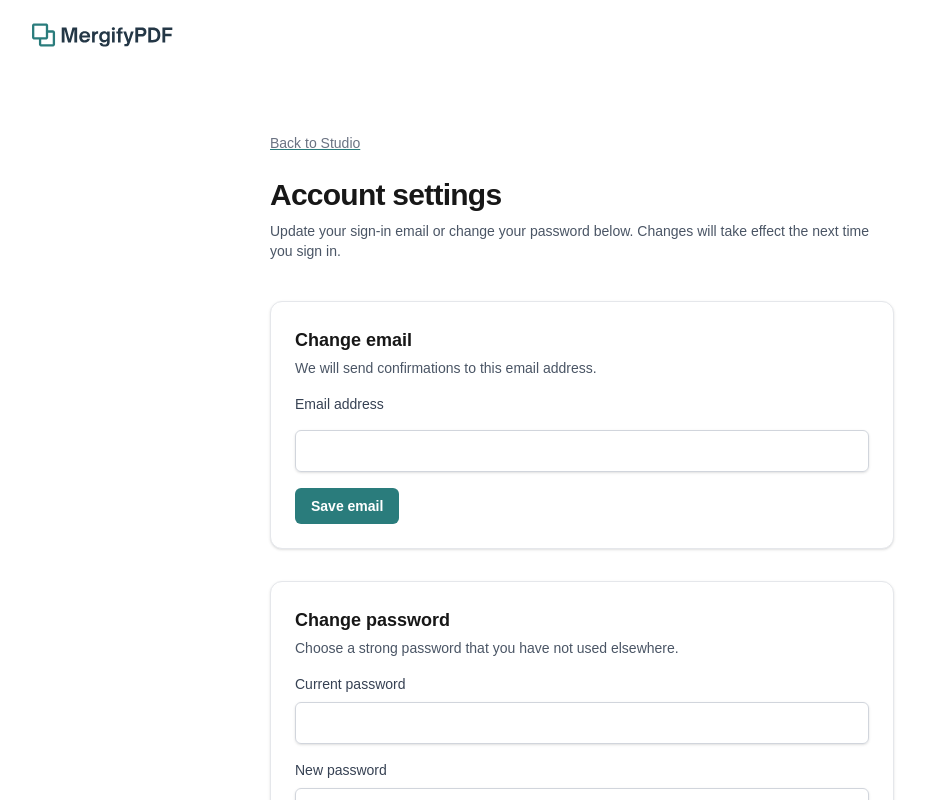
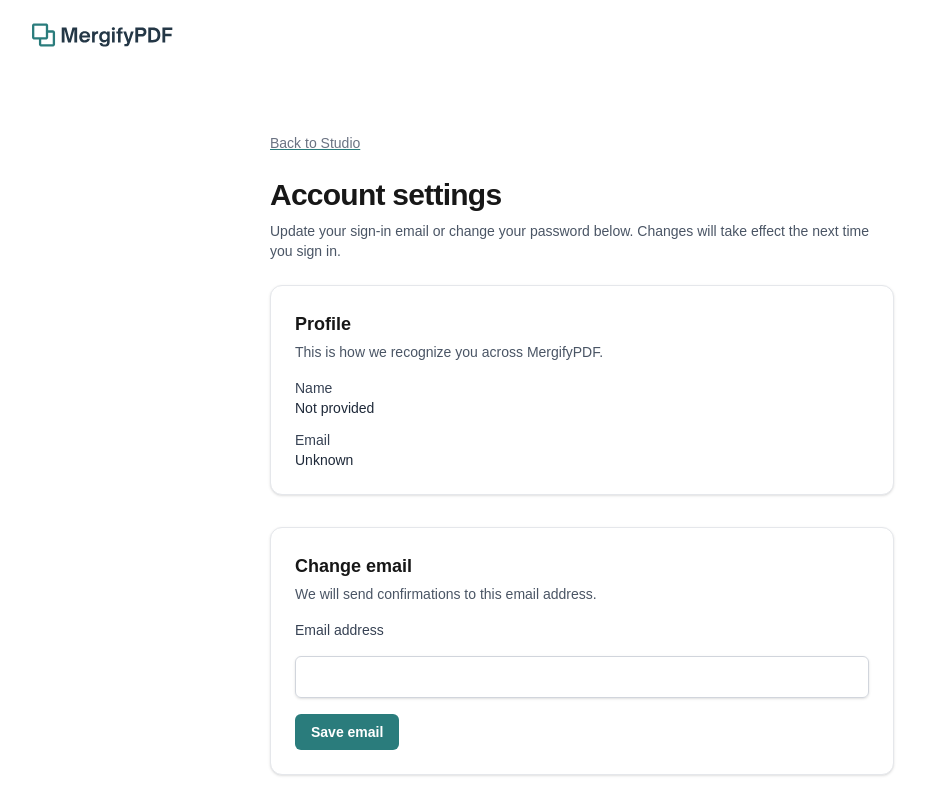
Before and after one commit to Mergify2020/mergifypdf, a Next.js app: page /account in a window 1280 px wide. Shown: the top 800 px of the page, without its empty margins (58-983 px from the left). Built offline with nearby package versions, Linux system fonts and the light colour scheme; no server answers.

Commit message:
fix: show profile info and lock oauth edits

```diff
--- a/src/app/account/page.tsx
+++ b/src/app/account/page.tsx
@@ -8,6 +8,7 @@ export default function AccountPage() {
   const { data: session } = useSession();
   const authType = session?.user?.authType ?? "credentials";
   const isOAuth = authType === "oauth";
+  const displayName = session?.user?.name ?? "";
 
   const [email, setEmail] = useState("");
   const [emailBusy, setEmailBusy] = useState(false);
@@ -79,7 +80,22 @@ export default function AccountPage() {
         time you sign in.
       </p>
 
-      <section className="mt-10 rounded-xl border border-gray-200 bg-white p-6 shadow-sm">
+      <div className="mt-6 rounded-xl border border-gray-200 bg-white p-6 shadow-sm">
+        <h2 className="text-lg font-semibold">Profile</h2>
+        <p className="mt-1 text-sm text-gray-600">This is how we recognize you across MergifyPDF.</p>
+        <dl className="mt-4 space-y-3">
+          <div>
+            <dt className="text-sm font-medium text-gray-700">Name</dt>
+            <dd className="text-sm text-gray-800">{displayName || "Not provided"}</dd>
+          </div>
+          <div>
+            <dt className="text-sm font-medium text-gray-700">Email</dt>
+            <dd className="text-sm text-gray-800">{email || "Unknown"}</dd>
+          </div>
+        </dl>
+      </div>
+
+      <section className="mt-8 rounded-xl border border-gray-200 bg-white p-6 shadow-sm">
         <h2 className="text-lg font-semibold">Change email</h2>
         {isOAuth ? (
           <div className="mt-4 space-y-3">
--- a/src/app/api/auth/[...nextauth]/route.ts
+++ b/src/app/api/auth/[...nextauth]/route.ts
@@ -60,6 +60,9 @@ const handler = NextAuth({
           : "credentials";
       }
 
+      if (user?.email) token.email = user.email;
+      if (user?.name) token.name = user.name;
+
       return token;
     },
 
@@ -67,6 +70,8 @@ const handler = NextAuth({
       if (session.user) {
         session.user.authType = (token.authType as AuthType | undefined) ?? "credentials";
         session.user.providers = (token.providers as string[] | undefined) ?? [];
+        if (token.email) session.user.email = token.email as string;
+        if (token.name) session.user.name = token.name as string;
       }
       return session;
     },
```
